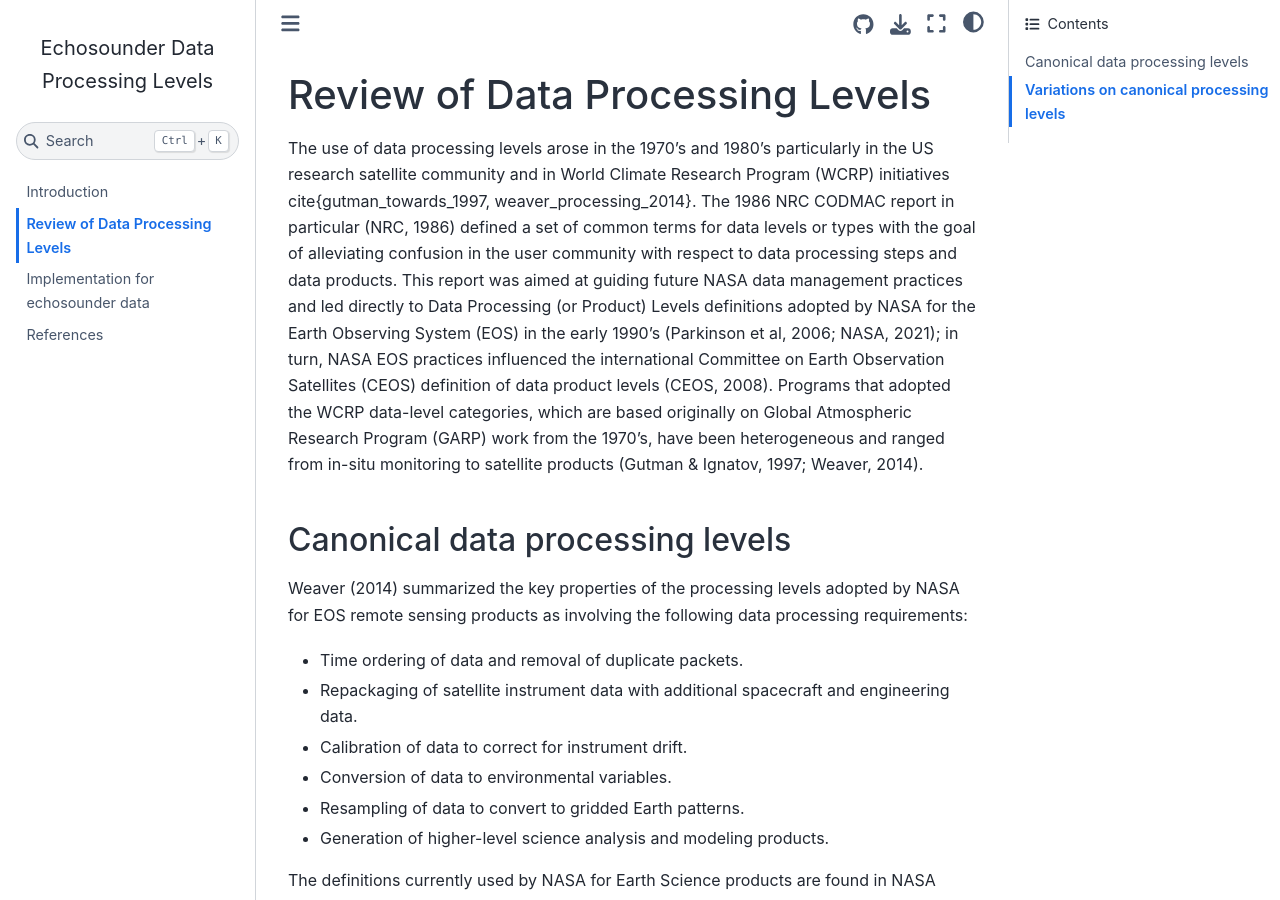
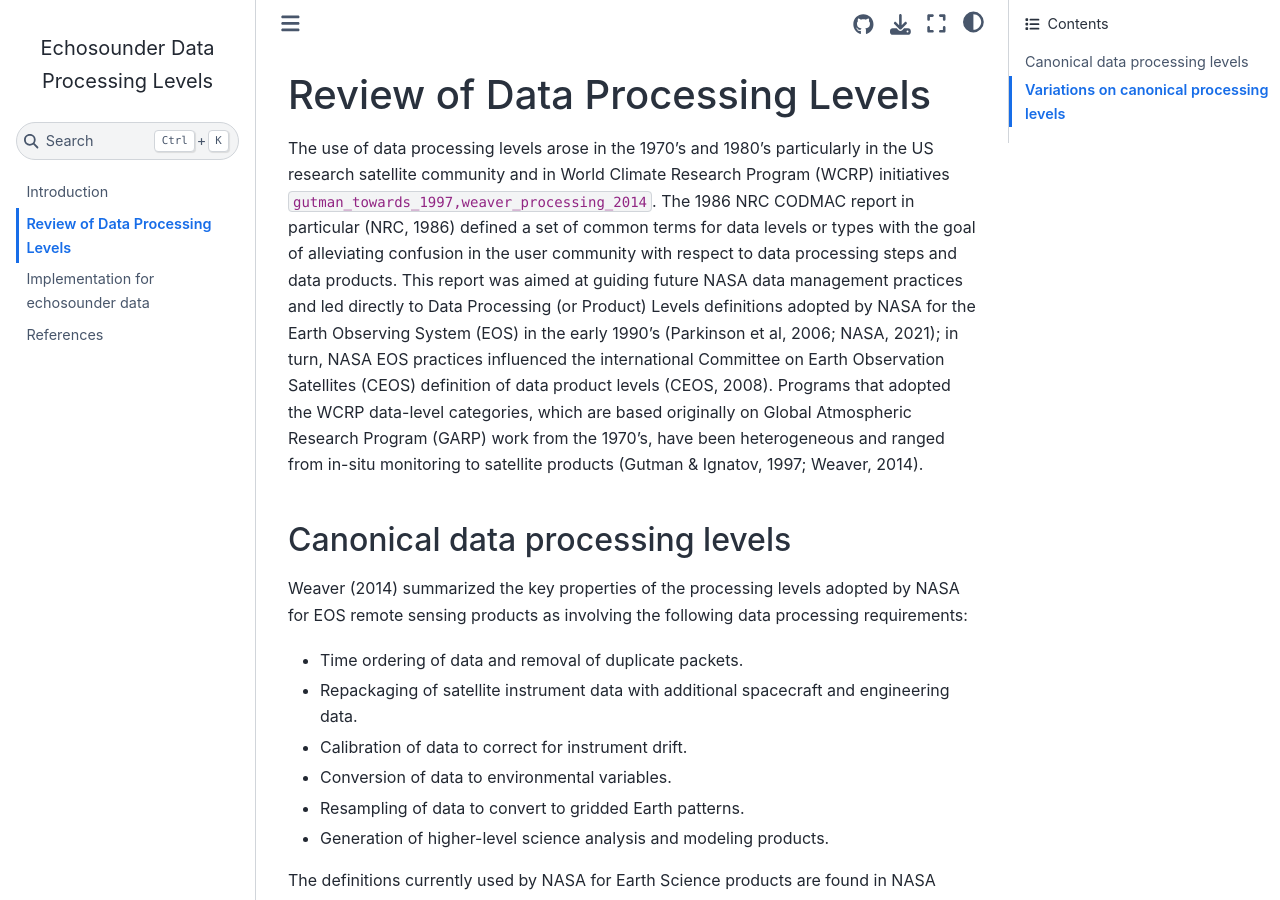
Before and after one commit to OSOceanAcoustics/echolevels, a Jupyter Book: the page built from docs/source/review-processing-levels.md, in a window 1280 px wide and 900 px high. Built offline with Jupyter Book 1.0.4 settings and Sphinx 7.4.7 and the Sphinx Book theme 1.1.4, drawn with Linux system fonts in a browser that asks for light colours; cross-references to code outside the pages are shown as plain code.

Commit message:
adjust cite stuff

```diff
--- a/docs/requirements.txt
+++ b/docs/requirements.txt
@@ -1,2 +1,3 @@
+docutils==0.17.1
 jupyter-book
 sphinx_rtd_theme
--- a/docs/source/_config.yml
+++ b/docs/source/_config.yml
@@ -53,3 +53,5 @@ sphinx:
     'sphinx.ext.ifconfig',
     'sphinx.ext.githubpages'
   ]
+  config:
+    bibtex_reference_style: label
--- a/docs/source/review-processing-levels.md
+++ b/docs/source/review-processing-levels.md
@@ -1,6 +1,6 @@
 # Review of Data Processing Levels
 
-The use of data processing levels arose in the 1970's and 1980's particularly in the US research satellite community and in World Climate Research Program (WCRP) initiatives cite{gutman_towards_1997, weaver_processing_2014}. The 1986 NRC CODMAC report in particular (NRC, 1986) defined a set of common terms for data levels or types with the goal of alleviating confusion in the user community with respect to data processing steps and data products. This report was aimed at guiding future NASA data management practices and led directly to Data Processing (or Product) Levels definitions adopted by NASA for the Earth Observing System (EOS) in the early 1990's (Parkinson et al, 2006; NASA, 2021); in turn, NASA EOS practices influenced the international Committee on Earth Observation Satellites (CEOS) definition of data product levels (CEOS, 2008). Programs that adopted the WCRP data-level categories, which are based originally on Global Atmospheric Research Program (GARP) work from the 1970’s, have been heterogeneous and ranged from in-situ monitoring to satellite products (Gutman & Ignatov, 1997; Weaver, 2014).
+The use of data processing levels arose in the 1970's and 1980's particularly in the US research satellite community and in World Climate Research Program (WCRP) initiatives {cite:p}`gutman_towards_1997,weaver_processing_2014`. The 1986 NRC CODMAC report in particular (NRC, 1986) defined a set of common terms for data levels or types with the goal of alleviating confusion in the user community with respect to data processing steps and data products. This report was aimed at guiding future NASA data management practices and led directly to Data Processing (or Product) Levels definitions adopted by NASA for the Earth Observing System (EOS) in the early 1990's (Parkinson et al, 2006; NASA, 2021); in turn, NASA EOS practices influenced the international Committee on Earth Observation Satellites (CEOS) definition of data product levels (CEOS, 2008). Programs that adopted the WCRP data-level categories, which are based originally on Global Atmospheric Research Program (GARP) work from the 1970’s, have been heterogeneous and ranged from in-situ monitoring to satellite products (Gutman & Ignatov, 1997; Weaver, 2014).
 
 
 ## Canonical data processing levels
```
